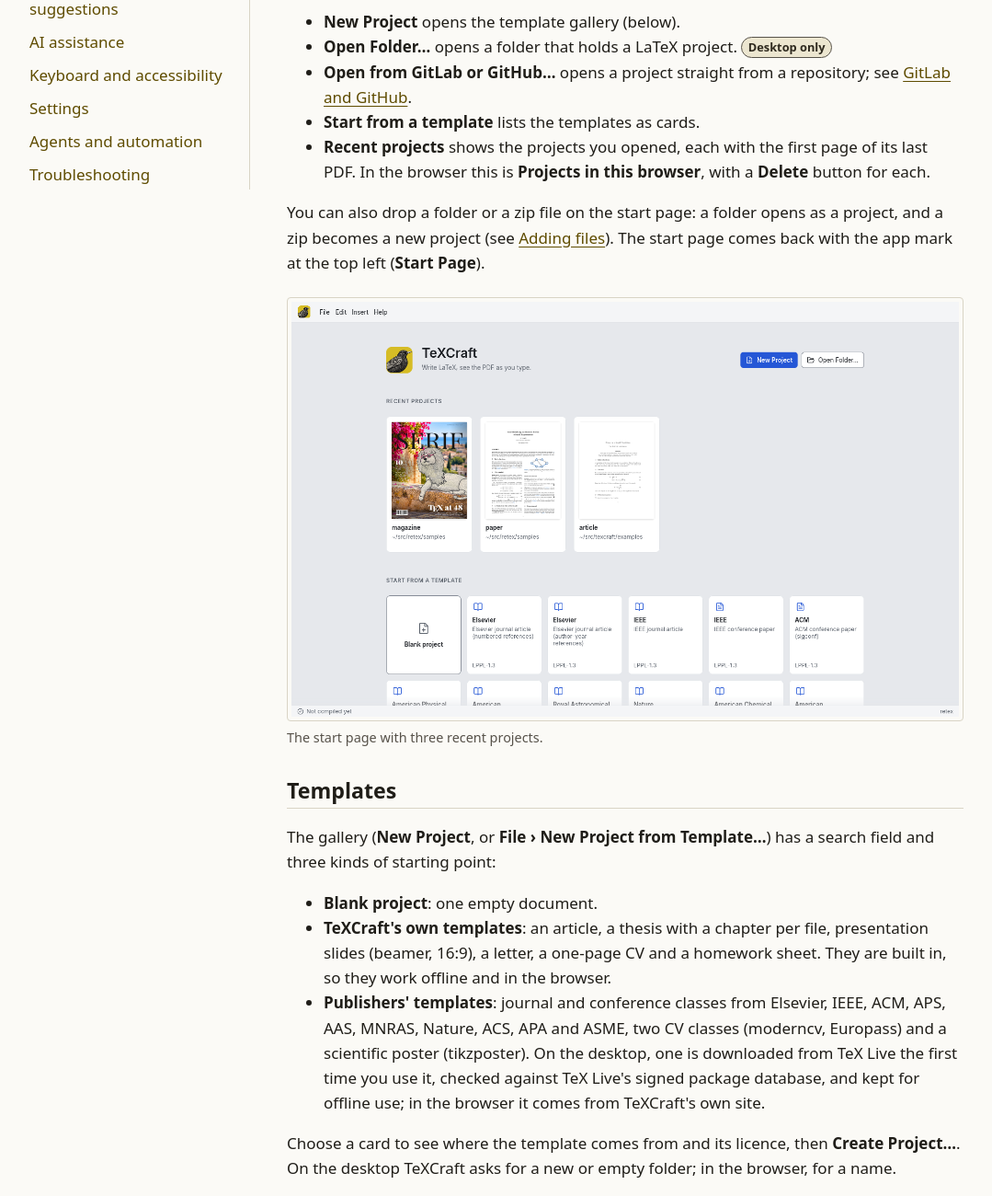
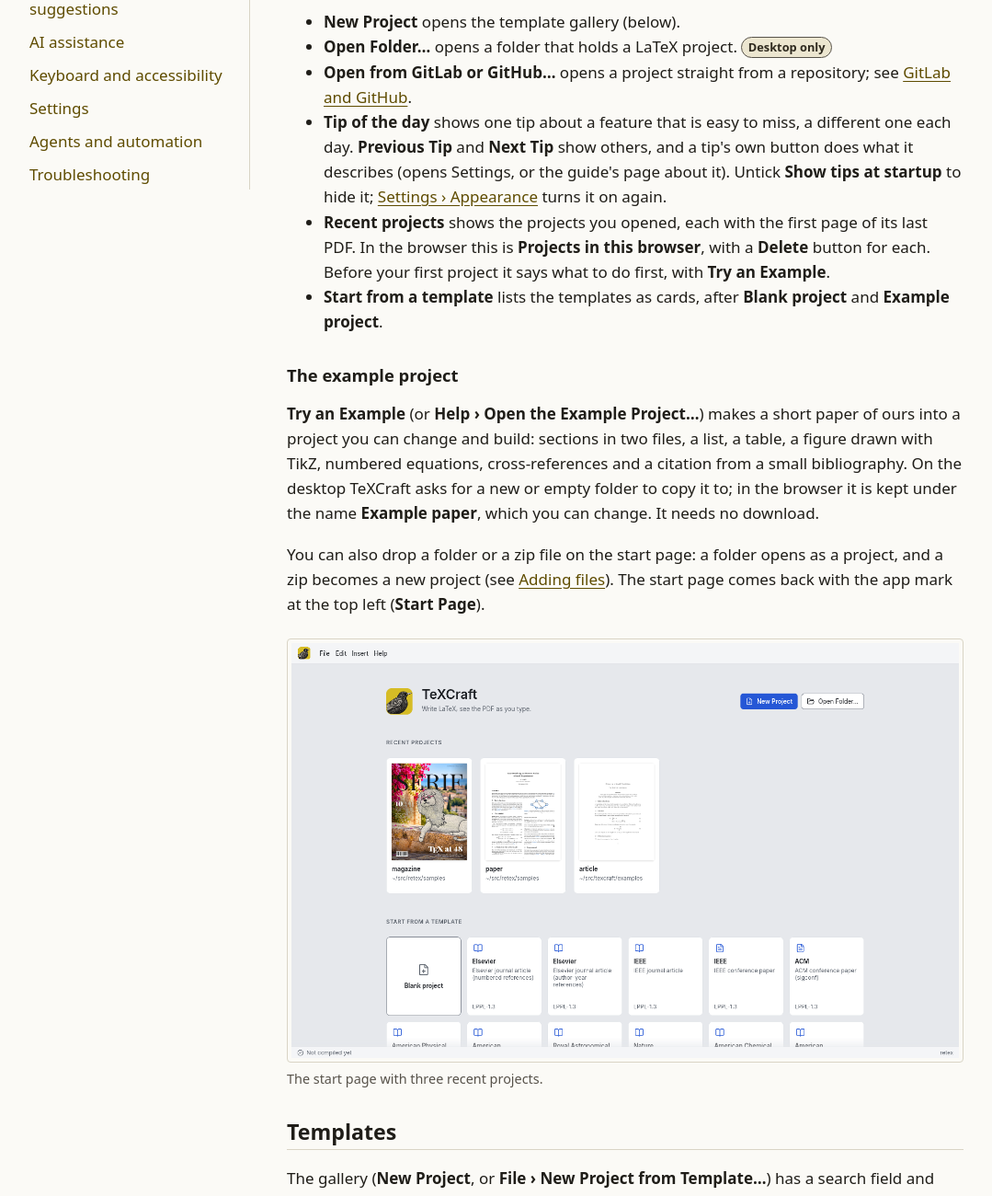
Before and after one commit to skadge/texcraft, a plain HTML site: page docs/guide/getting-started.html in a window 1280 px wide. Shown: the part 340-1640 px from the top of the page at 92% size, without its empty margins (96-1175 px from the left). Drawn offline with Linux system fonts and the light colour scheme.

Commit message:
Docs: the example project, template cards, tips and first steps in the guide; ROADMAP A13-A15; progress fragment
Co-Authored-By: Claude Opus 5.5 <noreply@anthropic.com>

```diff
--- a/docs/guide/getting-started.html
+++ b/docs/guide/getting-started.html
@@ -45,9 +45,13 @@
         <li><span class="ui">New Project</span> opens the template gallery (below).</li>
         <li><span class="ui">Open Folder…</span> opens a folder that holds a LaTeX project. <span class="tag">Desktop only</span></li>
         <li><span class="ui">Open from GitLab or GitHub…</span> opens a project straight from a repository; see <a href="forges.html">GitLab and GitHub</a>.</li>
-        <li><span class="ui">Start from a template</span> lists the templates as cards.</li>
-        <li><span class="ui">Recent projects</span> shows the projects you opened, each with the first page of its last PDF. In the browser this is <span class="ui">Projects in this browser</span>, with a <span class="ui">Delete</span> button for each.</li>
+        <li><span class="ui">Tip of the day</span> shows one tip about a feature that is easy to miss, a different one each day. <span class="ui">Previous Tip</span> and <span class="ui">Next Tip</span> show others, and a tip's own button does what it describes (opens Settings, or the guide's page about it). Untick <span class="ui">Show tips at startup</span> to hide it; <a href="settings.html#appearance">Settings › Appearance</a> turns it on again.</li>
+        <li><span class="ui">Recent projects</span> shows the projects you opened, each with the first page of its last PDF. In the browser this is <span class="ui">Projects in this browser</span>, with a <span class="ui">Delete</span> button for each. Before your first project it says what to do first, with <span class="ui">Try an Example</span>.</li>
+        <li><span class="ui">Start from a template</span> lists the templates as cards, after <span class="ui">Blank project</span> and <span class="ui">Example project</span>.</li>
       </ul>
+
+      <h3 id="example">The example project</h3>
+      <p><span class="ui">Try an Example</span> (or <span class="ui">Help › Open the Example Project…</span>) makes a short paper of ours into a project you can change and build: sections in two files, a list, a table, a figure drawn with TikZ, numbered equations, cross-references and a citation from a small bibliography. On the desktop TeXCraft asks for a new or empty folder to copy it to; in the browser it is kept under the name <span class="ui">Example paper</span>, which you can change. It needs no download.</p>
       <p>You can also drop a folder or a zip file on the start page: a folder opens as a project, and a zip becomes a new project (see <a href="projects.html#import">Adding files</a>). The start page comes back with the app mark at the top left (<span class="ui">Start Page</span>).</p>
 
       <figure>
@@ -62,7 +66,7 @@
         <li><strong>TeXCraft's own templates</strong>: an article, a thesis with a chapter per file, presentation slides (beamer, 16:9), a letter, a one-page CV and a homework sheet. They are built in, so they work offline and in the browser.</li>
         <li><strong>Publishers' templates</strong>: journal and conference classes from Elsevier, IEEE, ACM, APS, AAS, MNRAS, Nature, ACS, APA and ASME, two CV classes (moderncv, Europass) and a scientific poster (tikzposter). On the desktop, one is downloaded from TeX Live the first time you use it, checked against TeX Live's signed package database, and kept for offline use; in the browser it comes from TeXCraft's own site.</li>
       </ul>
-      <p>Choose a card to see where the template comes from and its licence, then <span class="ui">Create Project…</span>. On the desktop TeXCraft asks for a new or empty folder; in the browser, for a name.</p>
+      <p>Each card shows the template's title, what it is for, who it is from (<span class="ui">Built in</span> for TeXCraft's own), its licence in words, such as <span class="ui">Free to use (LPPL)</span> (hover for the licence's exact name), and whether it is <span class="ui">Ready offline</span> or <span class="ui">Downloads when used</span>. Choose a card to see where the template comes from, then <span class="ui">Create Project…</span>. On the desktop TeXCraft asks for a new or empty folder; in the browser, for a name.</p>
 
       <h2 id="window">The window</h2>
       <figure>
@@ -74,7 +78,7 @@
         <dt>The top bar</dt>
         <dd>The menus <span class="ui">File</span>, <span class="ui">Edit</span>, <span class="ui">Insert</span> and <span class="ui">Help</span>; the project's name in the middle (click it to rename the project) with the project menu beside it (open recent, save, save as, save the PDF); and the layout switch: <span class="ui">Editor and PDF</span>, <span class="ui">Editor Only</span> or <span class="ui">PDF Only</span>. On macOS the menus are in the system's menu bar.</dd>
         <dt>The rail</dt>
-        <dd>A column of buttons that open the side panel's sections: <span class="ui">Project Files</span>, <span class="ui">Outline</span>, <span class="ui">Search</span>, <span class="ui">History</span>, <span class="ui">Review</span> and <span class="ui">Ask AI</span>. Click the open one again to hide the panel. At the bottom: <span class="ui">Keyboard Shortcuts</span> and <span class="ui">Settings</span>.</dd>
+        <dd>A column of buttons that open the side panel's sections: <span class="ui">Project Files</span>, <span class="ui">Outline</span>, <span class="ui">Search</span>, <span class="ui">History</span>, <span class="ui">Review</span> and <span class="ui">Ask AI</span>. Click the open one again to hide the panel. At the bottom, two buttons that open dialogs: <span class="ui">Settings</span> and <span class="ui">Keyboard Shortcuts</span>.</dd>
         <dt>The side panel</dt>
         <dd>The project's files as a tree (the main document is marked), the outline of the file shown (click a heading to go there), project-wide search, the history, the comments, or the AI's answers.</dd>
         <dt>The editor</dt>
@@ -84,6 +88,7 @@
         <dt>The status bar</dt>
         <dd>The caret's line and column, the Vim mode when it is on, what the build is doing, and messages from the last action.</dd>
       </dl>
+      <p>With your first project, a strip above the editor and the PDF says where to start: the <span class="ui">Formatted</span> view, the <span class="ui">Build log</span> and <span class="ui">Help › User Guide</span> (<kbd>F1</kbd>). <span class="ui">Dismiss</span> hides it for good; <span class="ui">Help › First Steps</span> shows it again.</p>
       <p>Drag the borders between the panes to resize them. <span class="ui">Focus Mode</span> (<kbd>Ctrl</kbd>+<kbd>Shift</kbd>+<kbd>Enter</kbd>) hides the menus, the rail and the side panel; <kbd>Escape</kbd> leaves it.</p>
 
       <h3 id="narrow">On a phone or in a narrow window</h3>
```
Also changed, not shown: docs/guide/settings.html (+2 -0 lines), 2 other files.
